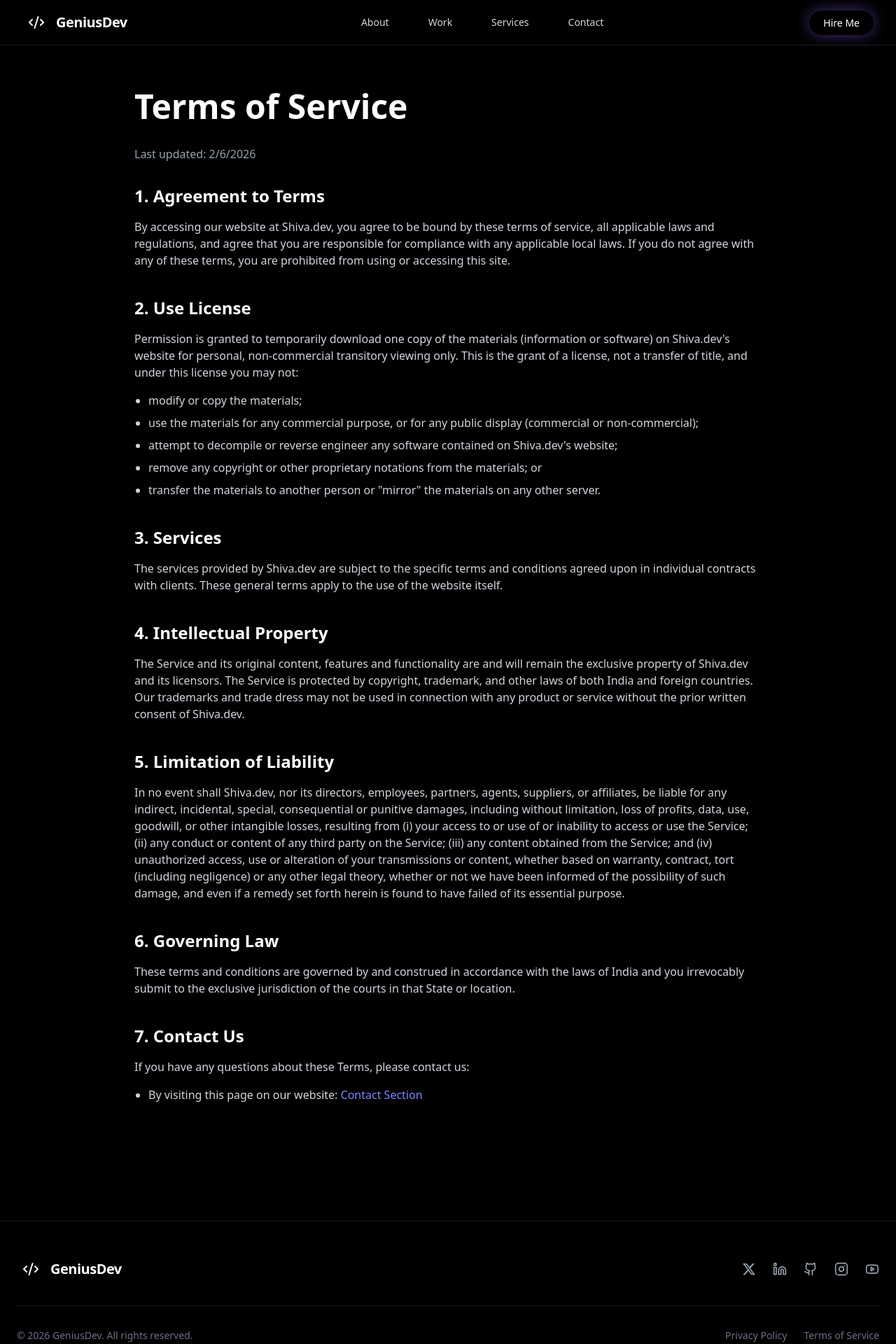
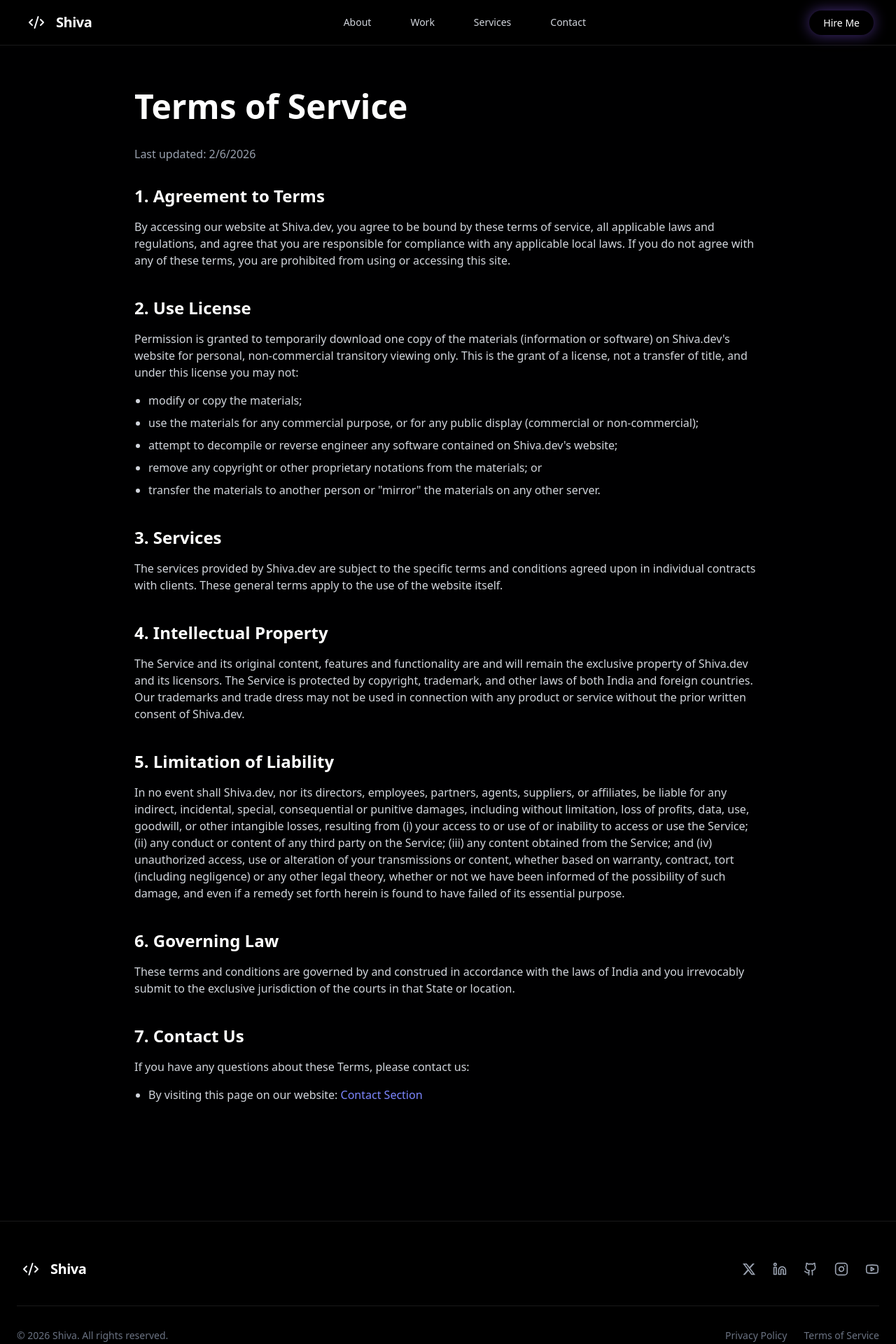
Before and after one commit to The-CyberGenius/genius-portfolio, a Next.js app: page /terms in a window 1280 px wide. Shown: the top 1920 px of the page at 70% size. Built offline with nearby package versions, Linux system fonts and the light colour scheme.

Commit message:
Rebrand GeniusDev -> Shiva

```diff
--- a/app/layout.tsx
+++ b/app/layout.tsx
@@ -10,17 +10,17 @@ const spaceGrotesk = Space_Grotesk({
 });
 
 export const metadata: Metadata = {
-  title: "GeniusDev | Web Developer",
+  title: "Shiva | Web Developer",
   description: "High-performance websites & web apps by Shiva.",
   openGraph: {
-    title: "GeniusDev | Web Developer",
+    title: "Shiva | Web Developer",
     description: "Turning Ideas Into Digital Reality. High-performance websites & web apps.",
     type: "website",
     locale: "en_US",
     url: "https://geniusdevelopers.space",
   },
   appleWebApp: {
-    title: "GeniusDev",
+    title: "Shiva",
     statusBarStyle: "black-translucent",
   },
   icons: {
--- a/app/manifest.ts
+++ b/app/manifest.ts
@@ -2,8 +2,8 @@ import type { MetadataRoute } from 'next'
 
 export default function manifest(): MetadataRoute.Manifest {
     return {
-        name: 'GeniusDev | Web Developer',
-        short_name: 'GeniusDev',
+        name: 'Shiva | Web Developer',
+        short_name: 'Shiva',
         description: 'High-performance websites & web apps by Shiva.',
         start_url: '/',
         display: 'standalone',
--- a/components/layout/Footer.tsx
+++ b/components/layout/Footer.tsx
@@ -16,7 +16,7 @@ export default function Footer() {
                             <Code2 className="w-6 h-6 text-primary" />
                         </div>
                         <span className="font-bold text-xl tracking-tight text-white">
-                            Genius<span className="text-primary">Dev</span>
+                            Shiva
                         </span>
                     </Link>
 
@@ -30,7 +30,7 @@ export default function Footer() {
                 </div>
 
                 <div className="border-t border-white/10 pt-8 flex flex-col md:flex-row justify-between items-center text-sm text-gray-500">
-                    <p>&copy; {currentYear} GeniusDev. All rights reserved.</p>
+                    <p>&copy; {currentYear} Shiva. All rights reserved.</p>
                     <div className="flex space-x-6 mt-4 md:mt-0">
                         <Link href="/privacy" className="hover:text-white transition-colors">Privacy Policy</Link>
                         <Link href="/terms" className="hover:text-white transition-colors">Terms of Service</Link>
--- a/components/layout/Navbar.tsx
+++ b/components/layout/Navbar.tsx
@@ -26,7 +26,7 @@ export default function Navbar() {
                             <Code2 className="w-6 h-6 text-primary" />
                         </div>
                         <span className="font-bold text-xl tracking-tight text-white">
-                            Genius<span className="text-primary">Dev</span>
+                            Shiva
                         </span>
                     </Link>
 
```
